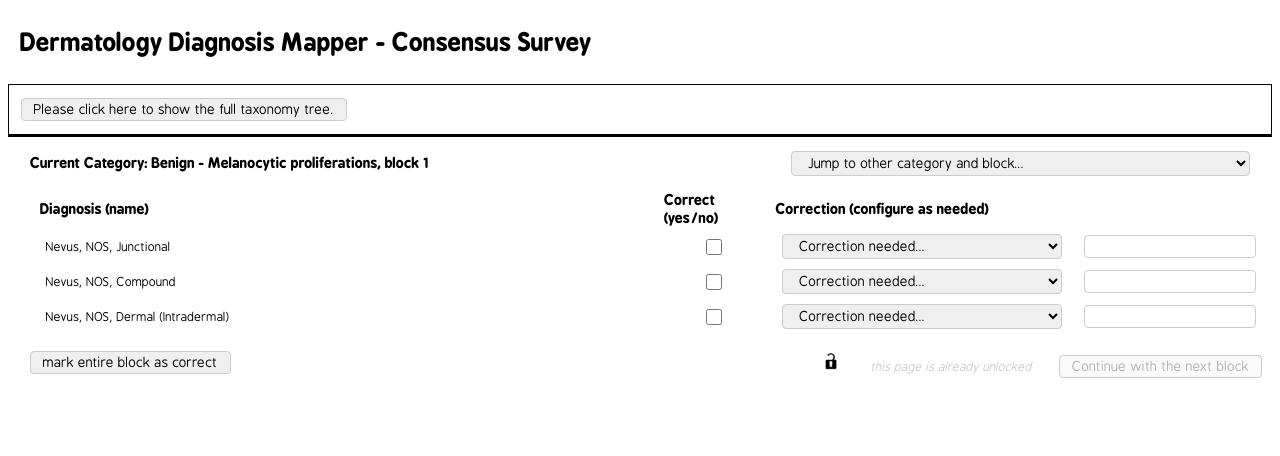
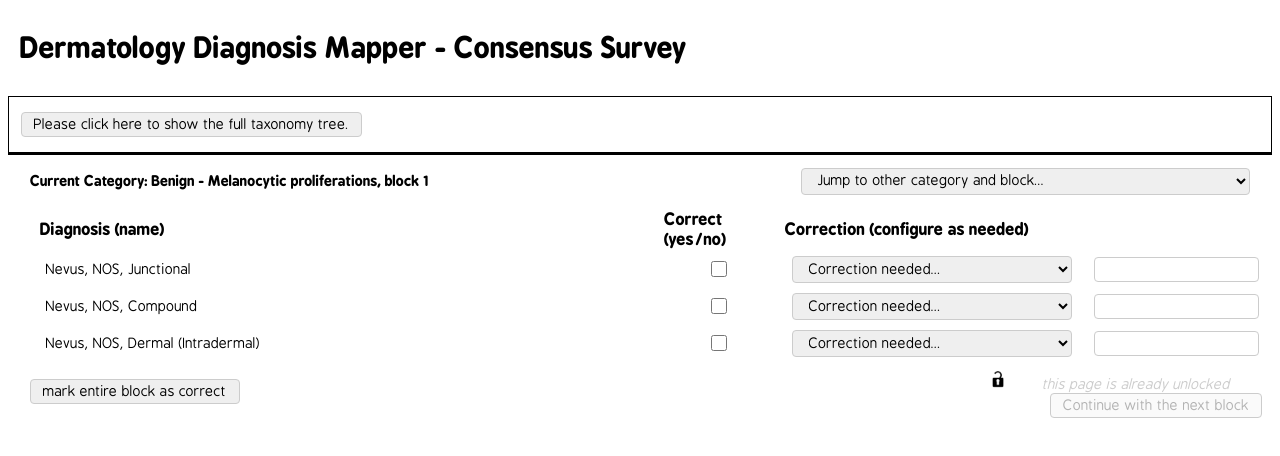
Before and after one commit to neuroelf/dermodelphi, a React (Create React App) app in the folder mern-app/: page /block/10101 in a window 1280 px wide. Shown: the top 456 px of the page. Built offline with nearby package versions, Linux system fonts and the light colour scheme.

Commit message:
Cleaned up App.js and index.css.

```diff
--- a/mern-app/src/App.js
+++ b/mern-app/src/App.js
@@ -2,11 +2,8 @@ import React, { Component } from 'react';
 import DelphiTop from './DelphiTop.js';
 import DelphiWelcome from './DelphiWelcome.js';
 import DelphiBlock from './DelphiBlock.js';
-import { BrowserRouter as Router, Route, Switch } from 'react-router-dom'; //, Link } from 'react-router-dom';
-//import 'bootstrap/dist/css/bootstrap.css';
-//import logo from './logo.svg';
+import { BrowserRouter as Router, Route, Switch } from 'react-router-dom'; //, Link // from 'react-router-dom';
 import './App.css';
-//import './mockup.css';
 
 // load global JSON information
 global.DM_TREE = require('./json/dm_diagnoses.json');
@@ -17,17 +14,7 @@ global.DM_LEVELCBLOCKNAMES = [];
 global.DM_LEVELCBLOCKID2NAMES = {};
 global.DM_LEVELCNODES = {};
 
-const DelphiNotFound = () => <h2>This page/component wasn't found.</h2>
-
-class App extends Component {
-    constructor(props) {
-        super(props);
-
-        this.state = {
-            currentCBlock: 0,
-            blocks: {}
-        };
-
+function parseDMJSONFile() {
     var anodes = global.DM_TREE.children;
     var aname, anode, bname, bnode, cblock, cnode, blname, blnodes,
         bnodes, cnodes, alen, blen, clen, ac, bc, cc, blc;
@@ -55,9 +42,6 @@ class App extends Component {
                 if (cnode.blockid !== cblock) {
                     if (cblock !== 0) {
                         global.DM_LEVELCBLOCKS[cblock] = blnodes;
-                            if (this.state.currentCBlock === 0) {
-                                this.state.currentCBlock = cblock;
-                            }
                     }
                     blnodes = [];
                     cblock = cnode.blockid;
@@ -73,10 +57,24 @@ class App extends Component {
         global.DM_LEVELCBLOCKNAMES.push(blname);
         global.DM_LEVELCBLOCKID2NAMES[cblock] = blname;
     }
+return;
+}
+
+const DelphiNotFound = () => <h2>This page/component wasn't found.</h2>
+
+class App extends Component {
+    constructor(props) {
+        super(props);
+
+        this.state = {
+            currentCBlock: 0,
+            blocks: {}
+        };
+
+        parseDMJSONFile();
     }
 
     render() {
-
         return (
             <Router>
                 <DelphiTop />
@@ -87,7 +85,6 @@ class App extends Component {
                 </Switch>
             </Router>
       );
-
     }
 }
 
--- a/mern-app/src/index.css
+++ b/mern-app/src/index.css
@@ -18,7 +18,7 @@
 
 body {
   margin: 4;
-  font-size: 12px;
+  font-size: 14px;
   -webkit-font-smoothing: antialiased;
   -moz-osx-font-smoothing: grayscale;
 }
@@ -29,16 +29,16 @@ code {
 }
 
 h1 {
+  font: normal 28px bpreplaybold, sans-serif;
+}
+h2 {
   font: normal 24px bpreplaybold, sans-serif;
 }
-h2 {
+h3 {
   font: normal 20px bpreplaybold, sans-serif;
 }
-h3 {
-  font: normal 18px bpreplaybold, sans-serif;
-}
 h4 {
-  font-size: 16px;
+  font-size: 18px;
 }
 
 .controls-paragraph {
@@ -49,23 +49,23 @@ h4 {
 .general-paragraph {
   padding: 3px 12px 3px 12px;
   color: black;
-  font-size: 14px;
+  font-size: 16px;
 }
 .general-paragraph-small {
   padding: 3px 12px 3px 12px;
   color: black;
-  font-size: 10px;
+  font-size: 12px;
 }
 .general-text-paragraph {
   padding: 3px 12px 3px 12px;
   color: black;
-  font-size: 14px;
+  font-size: 16px;
   width: 600px;
 }
 .title-paragraph {
   padding: 3px 12px 3px 12px;
   color: black;
-  font: normal 24px bpreplaybold, sans-serif;
+  font: normal 28px bpreplaybold, sans-serif;
 }
 
 /* form elements */
@@ -74,7 +74,7 @@ h4 {
 }
 .form-header-cell {
   padding: 2px 6px 2px 6px;
-  font: normal 14px bpreplaybold, sans-serif;
+  font: normal 16px bpreplaybold, sans-serif;
 }
 .form-control-cell {
   padding: 2px 10px 2px 10px;
@@ -89,7 +89,7 @@ h4 {
 }
 .form-name-cell {
   padding: 2px 12px 2px 12px;
-  font-size: 12px;
+  font-size: 14px;
   width: 600px;
 }
 .form-addname-cell {
@@ -103,6 +103,7 @@ button {
   border: 1px solid #ccc;
   border-radius: 4px;
   box-sizing: border-box;
+  font-size: 14px;
   resize: vertical;
 }
 input[type=text], select, textarea {
@@ -111,6 +112,7 @@ input[type=text], select, textarea {
   border: 1px solid #ccc;
   border-radius: 4px;
   box-sizing: border-box;
+  font-size: 14px;
   resize: vertical;
 }
 input[type=checkbox] {
@@ -162,7 +164,7 @@ input[type=submit] {
 }
 
 .treenode text {
-	font: 12px sans-serif;
+	font: 14px sans-serif;
 }
 
 .treelink {
```
Lines whose indentation alone changed are shown as unchanged.
